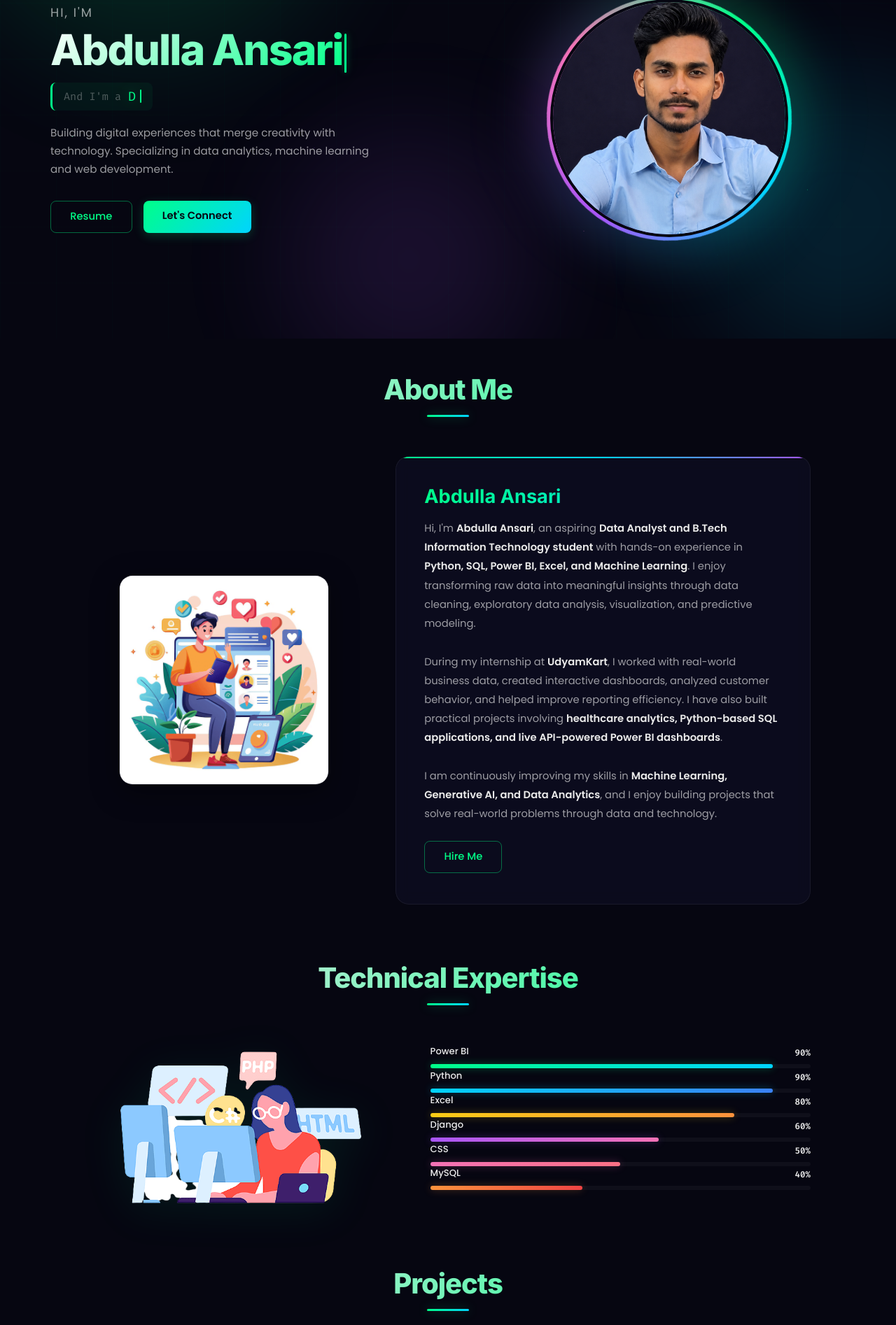
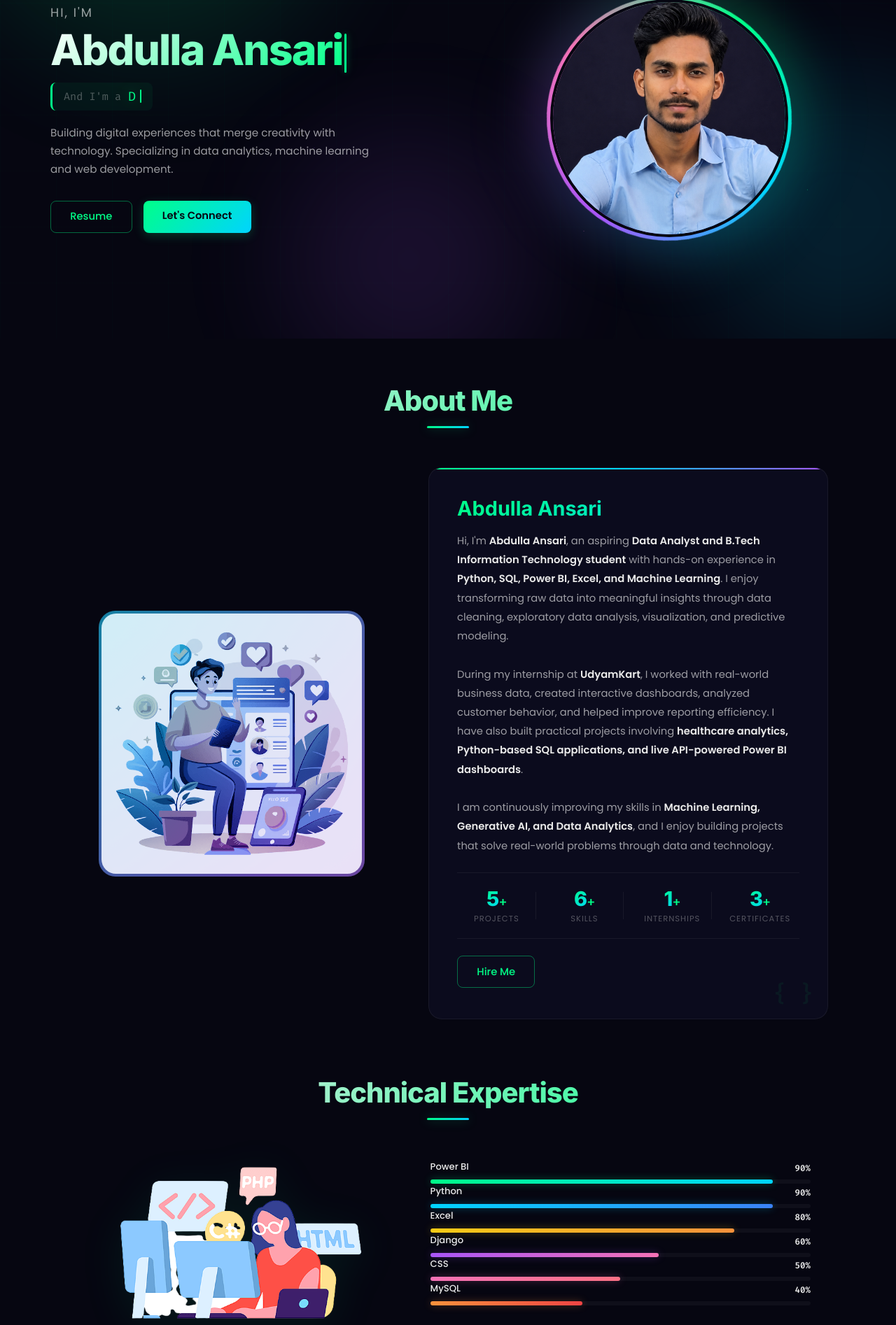
Before and after one commit to Abdulla1202/My-Portfolio-Porject, a Django app: page / in a window 1280 px wide. Shown: the part 316-2210 px from the top of the page at 70% size. Run offline with Django 3.2, Linux system fonts and the light colour scheme.

Commit message:
Enhanced about section - gradient image frame, stats counters, visual upgrade

```diff
--- a/portfolio/Base/templates/home.html
+++ b/portfolio/Base/templates/home.html
@@ -93,7 +93,9 @@
         <h1 class="section-title scroll-animate">About Me</h1>
         <div class="about-container scroll-animate">
             <div class="about-left">
-                <img src="{% static 'images/dog.png' %}" alt="About Abdulla Ansari">
+                <div class="about-img-frame">
+                    <img src="{% static 'images/dog.png' %}" alt="About Abdulla Ansari">
+                </div>
             </div>
             <div class="about-right">
                 <div class="about-content">
@@ -114,6 +116,27 @@
                         <strong>Machine Learning, Generative AI, and Data Analytics</strong>,
                         and I enjoy building projects that solve real-world problems through data and technology.
                     </p>
+
+                    <!-- Stats Counters -->
+                    <div class="about-stats">
+                        <div class="stat-item">
+                            <span class="stat-number" data-target="5">0</span>+
+                            <span class="stat-label">Projects</span>
+                        </div>
+                        <div class="stat-item">
+                            <span class="stat-number" data-target="6">0</span>+
+                            <span class="stat-label">Skills</span>
+                        </div>
+                        <div class="stat-item">
+                            <span class="stat-number" data-target="1">0</span>+
+                            <span class="stat-label">Internships</span>
+                        </div>
+                        <div class="stat-item">
+                            <span class="stat-number" data-target="3">0</span>+
+                            <span class="stat-label">Certificates</span>
+                        </div>
+                    </div>
+
                     <a class="btn" href="#Contact">Hire Me</a>
                 </div>
             </div>
@@ -329,15 +352,39 @@
         }
 
         // ===== Scroll Animations =====
-        const scrollElements = document.querySelectorAll('.scroll-animate');
+        const scrollElements = document.querySelectorAll('.scroll-animate, .scroll-animate-left, .scroll-animate-right');
+        let statsAnimated = false;
+
         const observer = new IntersectionObserver((entries) => {
             entries.forEach(entry => {
                 if (entry.isIntersecting) {
                     entry.target.classList.add('animate-in');
+
+                    // Skill bars animation
                     if (entry.target.closest('#skills') || entry.target.querySelector('#skillBars')) {
                         const bars = document.querySelectorAll('.java, .html, .css, .js, .python, .mysql');
                         bars.forEach((bar, i) => {
-                            setTimeout(() => bar.classList.add('animate'), i * 150);
+                            setTimeout(() => bar.classList.add('animate'), i * 200);
+                        });
+                    }
+
+                    // Stats counter animation
+                    if (entry.target.closest('#about') && !statsAnimated) {
+                        statsAnimated = true;
+                        document.querySelectorAll('.stat-number').forEach(counter => {
+                            const target = +counter.getAttribute('data-target');
+                            const duration = 1500;
+                            const step = target / (duration / 30);
+                            let current = 0;
+                            const timer = setInterval(() => {
+                                current += step;
+                                if (current >= target) {
+                                    counter.textContent = target;
+                                    clearInterval(timer);
+                                } else {
+                                    counter.textContent = Math.floor(current);
+                                }
+                            }, 30);
                         });
                     }
                 }
--- a/portfolio/static/css/style.css
+++ b/portfolio/static/css/style.css
@@ -467,27 +467,77 @@ body::before {
 }
 
 /* ===== About Section ===== */
-#about { max-width: 1100px; margin: 3rem auto; padding: 0 2rem; }
+#about { max-width: 1150px; margin: 4rem auto; padding: 0 2rem; }
 
-.about-container { display: flex; gap: 3rem; align-items: center; }
+.about-container { display: flex; gap: 3rem; align-items: stretch; }
 
-.about-left { flex: 0.4; display: flex; justify-content: center; }
-
-.about-left img {
-    width: 100%; max-width: 300px; height: auto;
-    border-radius: 1.2rem;
-    border: 1px solid var(--border-glass);
-    transition: var(--transition);
-    box-shadow: 0 10px 40px rgba(0, 0, 0, 0.4);
+.about-left {
+    flex: 0.45;
+    display: flex;
+    justify-content: center;
+    align-items: center;
 }
 
-.about-left img:hover {
-    border-color: rgba(0, 255, 136, 0.2);
-    box-shadow: 0 10px 50px rgba(0, 255, 136, 0.1), 0 10px 40px rgba(0, 0, 0, 0.4);
-    transform: scale(1.03) rotate(1deg);
+/* Decorative image frame */
+.about-img-frame {
+    position: relative;
+    width: 100%;
+    max-width: 380px;
+    border-radius: 1.5rem;
+    overflow: hidden;
+    background: linear-gradient(145deg, rgba(0, 255, 136, 0.05), rgba(0, 212, 255, 0.05));
+    padding: 4px;
 }
 
-.about-right { flex: 0.6; }
+.about-img-frame::before {
+    content: '';
+    position: absolute;
+    top: -2px; left: -2px; right: -2px; bottom: -2px;
+    background: linear-gradient(135deg, var(--accent), var(--accent-cyan), var(--accent-purple), var(--accent-pink), var(--accent));
+    background-size: 400% 400%;
+    border-radius: 1.6rem;
+    z-index: -1;
+    animation: gradientBorder 6s ease infinite;
+    opacity: 0.6;
+}
+
+.about-img-frame::after {
+    content: '';
+    position: absolute;
+    top: -10px; left: -10px; right: -10px; bottom: -10px;
+    background: linear-gradient(135deg, var(--accent), var(--accent-cyan), var(--accent-purple));
+    background-size: 400% 400%;
+    border-radius: 2rem;
+    z-index: -2;
+    filter: blur(25px);
+    opacity: 0.15;
+    animation: gradientBorder 6s ease infinite;
+}
+
+@keyframes gradientBorder {
+    0% { background-position: 0% 50%; }
+    50% { background-position: 100% 50%; }
+    100% { background-position: 0% 50%; }
+}
+
+.about-img-frame img {
+    width: 100%;
+    height: 100%;
+    object-fit: cover;
+    border-radius: 1.3rem;
+    display: block;
+    transition: var(--transition);
+    mix-blend-mode: luminosity;
+    filter: contrast(1.1) brightness(0.9);
+}
+
+.about-img-frame:hover img {
+    mix-blend-mode: normal;
+    filter: contrast(1) brightness(1);
+    transform: scale(1.03);
+}
+
+.about-right { flex: 0.55; }
 
 .about-content {
     background: var(--bg-card);
@@ -507,8 +557,19 @@ body::before {
     background: linear-gradient(90deg, var(--accent), var(--accent-cyan), var(--accent-purple));
 }
 
+/* Corner decorations */
+.about-content::after {
+    content: '{ }';
+    position: absolute;
+    bottom: 15px; right: 20px;
+    font-family: var(--font-mono);
+    font-size: 2rem;
+    color: rgba(0, 255, 136, 0.06);
+    font-weight: 700;
+}
+
 .about-content h1 {
-    font-size: 1.7rem;
+    font-size: 1.8rem;
     font-weight: 700;
     margin-bottom: 1rem;
     background: linear-gradient(135deg, var(--accent), var(--accent-cyan));
@@ -522,10 +583,64 @@ body::before {
     font-family: var(--font-secondary);
     font-size: 0.92rem;
     line-height: 1.85;
-    margin-bottom: 1.5rem;
+    margin-bottom: 1.2rem;
 }
 
 .about-content p strong { color: var(--text-primary); font-weight: 600; }
+
+/* Stats Counters */
+.about-stats {
+    display: grid;
+    grid-template-columns: repeat(4, 1fr);
+    gap: 0.8rem;
+    margin: 1.5rem 0;
+    padding: 1.2rem 0;
+    border-top: 1px solid var(--border-glass);
+    border-bottom: 1px solid var(--border-glass);
+}
+
+.stat-item {
+    text-align: center;
+    position: relative;
+}
+
+.stat-item:not(:last-child)::after {
+    content: '';
+    position: absolute;
+    right: 0; top: 15%;
+    height: 70%;
+    width: 1px;
+    background: var(--border-glass);
+}
+
+.stat-number {
+    font-family: var(--font-primary);
+    font-size: 1.8rem;
+    font-weight: 800;
+    background: linear-gradient(135deg, var(--accent), var(--accent-cyan));
+    -webkit-background-clip: text;
+    -webkit-text-fill-color: transparent;
+    background-clip: text;
+    display: inline;
+}
+
+.stat-item {
+    font-family: var(--font-mono);
+    font-size: 1.1rem;
+    color: var(--accent);
+    font-weight: 600;
+}
+
+.stat-label {
+    display: block;
+    font-family: var(--font-secondary);
+    font-size: 0.72rem;
+    color: var(--text-muted);
+    margin-top: 0.2rem;
+    text-transform: uppercase;
+    letter-spacing: 1px;
+    font-weight: 400;
+}
 
 /* ===== Skills Section ===== */
 #skills { max-width: 1100px; margin: 5rem auto; padding: 0 2rem; }
@@ -888,7 +1003,9 @@ body::before {
     .profile-image { width: 280px; height: 280px; }
     .about-container { flex-direction: column; text-align: center; }
     .about-left, .about-right { flex: 1; }
+    .about-img-frame { max-width: 320px; }
     .about-content { text-align: left; }
+    .about-stats { grid-template-columns: repeat(4, 1fr); }
     .services-container { flex-direction: column; }
     .skills-left, .skills-right { flex: 1; width: 100%; }
 }
```
